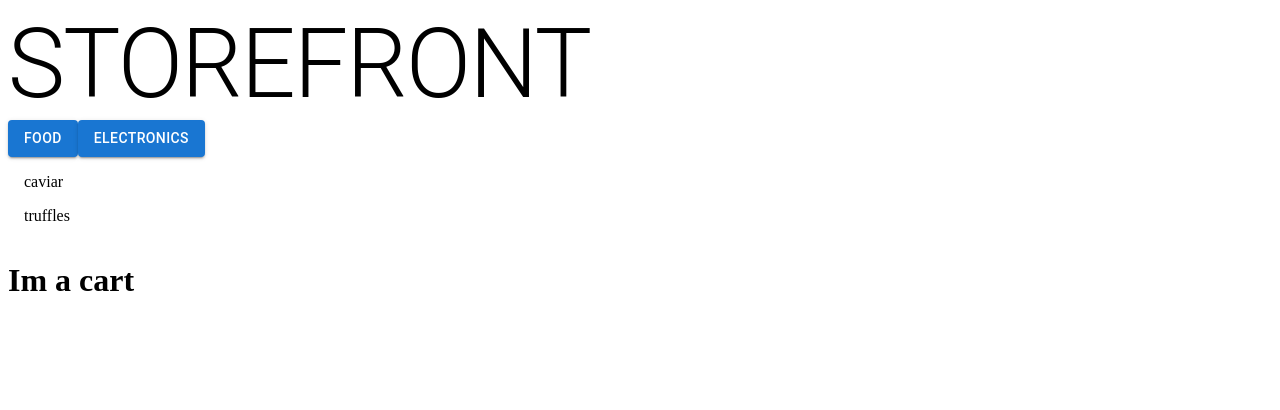
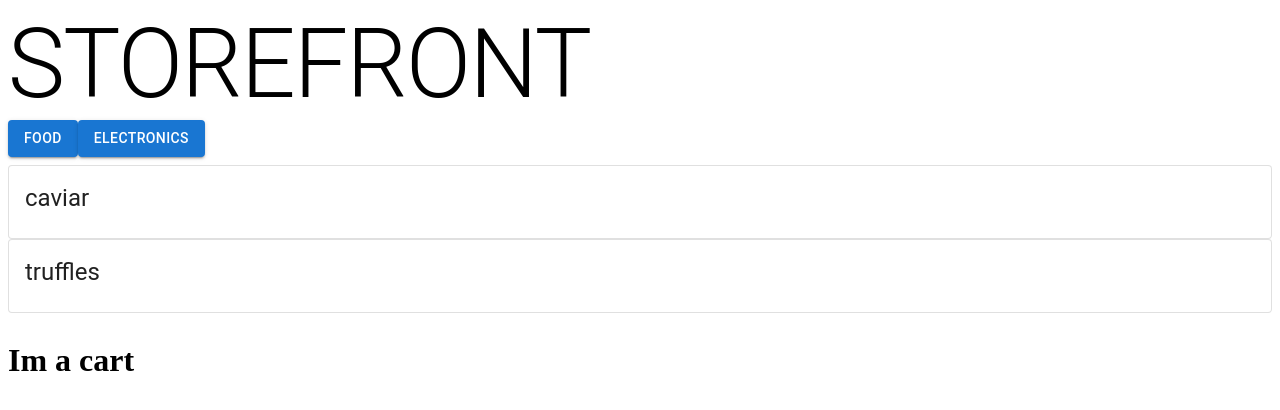
Before and after one commit to agabekian/storefront, a React (Vite) app: page / in a window 1280 px wide. Both pictures are taken after a click on the button "FOOD". Shown: the top 410 px of the page. Built offline with nearby package versions, Linux system fonts and the light colour scheme.

Commit message:
mui-working-woot-cards

```diff
--- a/src/App.jsx
+++ b/src/App.jsx
@@ -1,6 +1,6 @@
 import { useSelector, useDispatch } from 'react-redux';
 import { dispatchData } from './store/actions.js';
-import { Button, Typography, List, ListItem } from '@mui/material';
+import { Button, Typography, List, Card, CardContent } from '@mui/material';
 import SimpleCart from './cart/SimpleCart.jsx';
 
 function App() {
@@ -23,7 +23,13 @@ function App() {
             </Button>
             <List>
                 {displayedItems.map((item) => (
-                    <ListItem key={item.id}>{item.name}</ListItem>
+                    <Card key={item.id} variant="outlined">
+                        <CardContent>
+                            <Typography variant="h5" component="div">
+                                {item.name}
+                            </Typography>
+                        </CardContent>
+                    </Card>
                 ))}
             </List>
             <SimpleCart />
```
